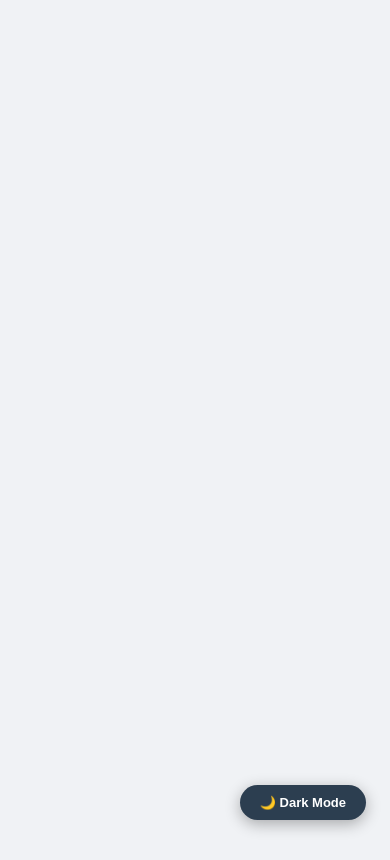
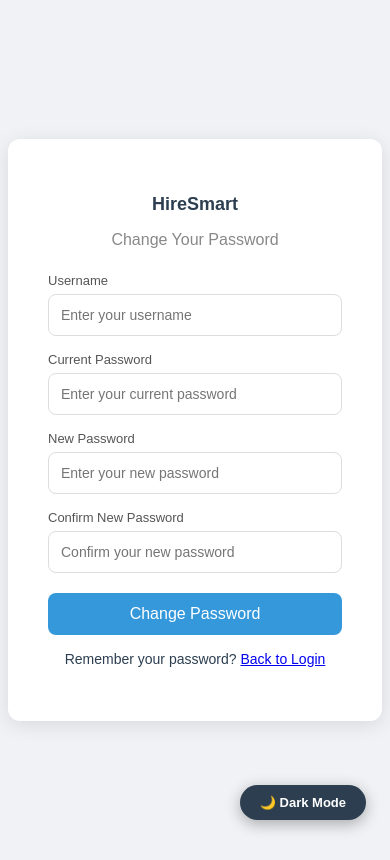
Before and after one commit to hakumbiladennis-png/hiresmart, a React app in the folder frontend/: page /reset-password in a window 390 px wide. Before the commit this address had no page. Built offline with nearby package versions, Linux system fonts and the light colour scheme; the HTML template or start-up script is replaced by a standard one.

Commit message:
Add password change, job editing, pagination, charts, mobile responsiveness

```diff
--- a/frontend/src/App.jsx
+++ b/frontend/src/App.jsx
@@ -4,6 +4,7 @@
 import Register from './pages/Register';
 import Dashboard from './pages/Dashboard';
 import JobApplicants from './pages/JobApplicants';
+import PasswordReset from './pages/PasswordReset';
 import Apply from './pages/Apply';
 
 export default function App() {
@@ -52,6 +53,7 @@
                 <Route path="/dashboard" element={<Dashboard />} />
                 <Route path="/jobs/:jobId" element={<JobApplicants />} />
                 <Route path="/apply/:publicId" element={<Apply />} />
+                <Route path="/reset-password" element={<PasswordReset />} />
             </Routes>
         </Router>
     );
--- a/frontend/src/pages/Login.jsx
+++ b/frontend/src/pages/Login.jsx
@@ -41,7 +41,10 @@
                     Login
                 </button>
                 <p style={styles.link}>
-                    Don't have an account? <Link to="/register">Register</Link>
+                     Don't have an account? <Link to="/register">Register</Link>
+                </p>
+                <p style={styles.link}>
+                    Forgot your password? <Link to="/reset-password">Reset it here</Link>
                 </p>
             </div>
         </div>
--- /dev/null
+++ b/frontend/src/pages/PasswordReset.jsx
@@ -0,0 +1,126 @@
+import { useState } from 'react';
+import { useNavigate, Link } from 'react-router-dom';
+import API from '../api';
+
+export default function PasswordReset() {
+    const [username, setUsername] = useState('');
+    const [currentPassword, setCurrentPassword] = useState('');
+    const [newPassword, setNewPassword] = useState('');
+    const [confirmPassword, setConfirmPassword] = useState('');
+    const [message, setMessage] = useState('');
+    const [error, setError] = useState('');
+    const [loading, setLoading] = useState(false);
+    const navigate = useNavigate();
+
+    const handleReset = async () => {
+        setError('');
+        setMessage('');
+
+        if (!username || !currentPassword || !newPassword || !confirmPassword) {
+            setError('Please fill in all fields.');
+            return;
+        }
+
+        if (newPassword !== confirmPassword) {
+            setError('New passwords do not match.');
+            return;
+        }
+
+        if (newPassword.length < 6) {
+            setError('New password must be at least 6 characters.');
+            return;
+        }
+
+        if (currentPassword === newPassword) {
+            setError('New password must be different from your current password.');
+            return;
+        }
+
+        setLoading(true);
+        try {
+            const res = await API.post('password-reset/', {
+                username,
+                current_password: currentPassword,
+                new_password: newPassword,
+                confirm_password: confirmPassword,
+            });
+            setMessage(res.data.message);
+            setTimeout(() => navigate('/'), 2000);
+        } catch (err) {
+            setError(err.response?.data?.error || 'Something went wrong. Please try again.');
+        }
+        setLoading(false);
+    };
+
+    return (
+        <div style={styles.container}>
+            <div style={styles.card}>
+                <h2 style={styles.title}>HireSmart</h2>
+                <p style={styles.subtitle}>Change Your Password</p>
+
+                {error && <p style={styles.error}>{error}</p>}
+                {message && <p style={styles.success}>{message}</p>}
+
+                <label style={styles.label}>Username</label>
+                <input
+                    style={styles.input}
+                    placeholder="Enter your username"
+                    value={username}
+                    onChange={e => setUsername(e.target.value)}
+                />
+
+                <label style={styles.label}>Current Password</label>
+                <input
+                    style={styles.input}
+                    placeholder="Enter your current password"
+                    type="password"
+                    value={currentPassword}
+                    onChange={e => setCurrentPassword(e.target.value)}
+                />
+
+                <label style={styles.label}>New Password</label>
+                <input
+                    style={styles.input}
+                    placeholder="Enter your new password"
+                    type="password"
+                    value={newPassword}
+                    onChange={e => setNewPassword(e.target.value)}
+                />
+
+                <label style={styles.label}>Confirm New Password</label>
+                <input
+                    style={styles.input}
+                    placeholder="Confirm your new password"
+                    type="password"
+                    value={confirmPassword}
+                    onChange={e => setConfirmPassword(e.target.value)}
+                />
+
+                <button
+                    style={loading ? styles.btnLoading : styles.button}
+                    onClick={handleReset}
+                    disabled={loading}>
+                    {loading ? 'Changing Password...' : 'Change Password'}
+                </button>
+
+                <p style={styles.link}>
+                    Remember your password? <Link to="/">Back to Login</Link>
+                </p>
+            </div>
+        </div>
+    );
+}
+
+const styles = {
+    container: { display: 'flex', justifyContent: 'center', alignItems: 'center', minHeight: '100vh', backgroundColor: '#f0f2f5' },
+    card: { backgroundColor: 'white', padding: '40px', borderRadius: '12px', width: '380px', boxShadow: '0 4px 20px rgba(0,0,0,0.1)' },
+    title: { textAlign: 'center', color: '#2c3e50', marginBottom: '4px' },
+    subtitle: { textAlign: 'center', color: '#888', marginBottom: '24px' },
+    label: { display: 'block', fontSize: '13px', color: '#555', fontWeight: '500', marginBottom: '6px' },
+    input: { width: '100%', padding: '12px', marginBottom: '16px', borderRadius: '8px', border: '1px solid #ddd', fontSize: '14px', boxSizing: 'border-box' },
+    button: { width: '100%', padding: '12px', backgroundColor: '#3498db', color: 'white', border: 'none', borderRadius: '8px', fontSize: '16px', cursor: 'pointer', marginTop: '4px' },
+    btnLoading: { width: '100%', padding: '12px', backgroundColor: '#85c1e9', color: 'white', border: 'none', borderRadius: '8px', fontSize: '16px', cursor: 'not-allowed', marginTop: '4px' },
+    error: { color: '#e74c3c', textAlign: 'center', marginBottom: '12px', padding: '10px', backgroundColor: '#fadbd8', borderRadius: '6px', fontSize: '14px' },
+    success: { color: '#27ae60', textAlign: 'center', marginBottom: '12px', padding: '10px', backgroundColor: '#d5f5e3', borderRadius: '6px', fontSize: '14px' },
+    link: { textAlign: 'center', marginTop: '16px', fontSize: '14px' },
+};
```
Also changed, not shown: 2 other files (tests, documents, lock files or other folders).
